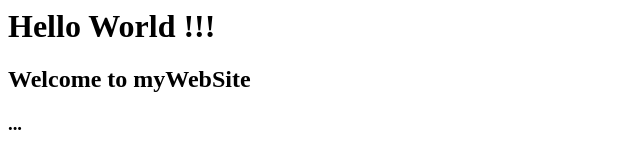
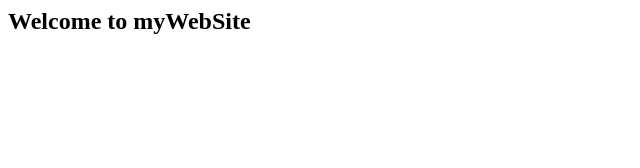
Before and after one commit to May-Chuleeporn/testGit, a plain HTML site: page index.html in a window 1280 px wide. Shown: the whole page, without its empty margins (0-640 px from the left). Drawn offline with Linux system fonts and the light colour scheme.

Commit message:
remove hello world

```diff
--- a/index.html
+++ b/index.html
@@ -4,7 +4,5 @@
 	<title>Test for GITHUB MINI COURSE</title>
 </head>
 <body>
-	<h1>Hello World !!!</h1>
 	<h2>Welcome to myWebSite</h2>
-	<h3>...</h3>
 </body>
```
